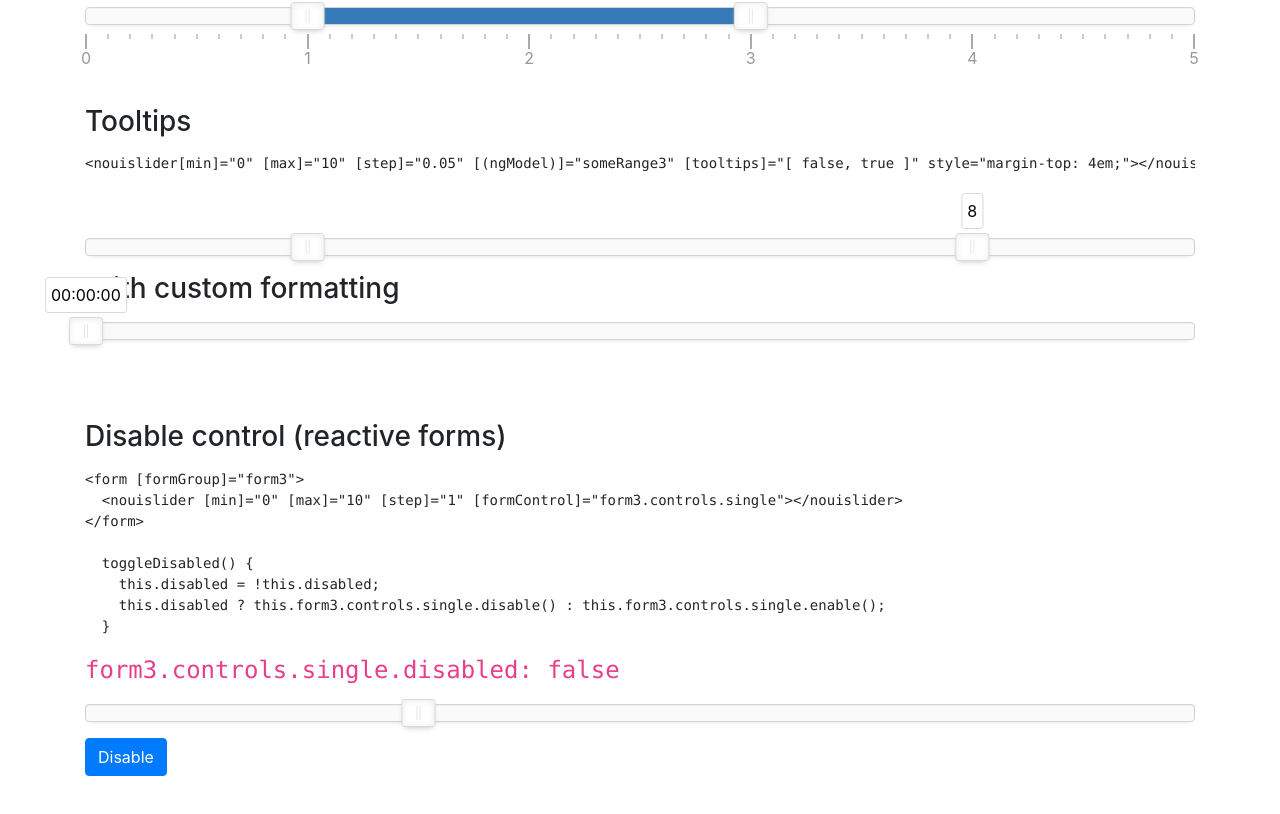
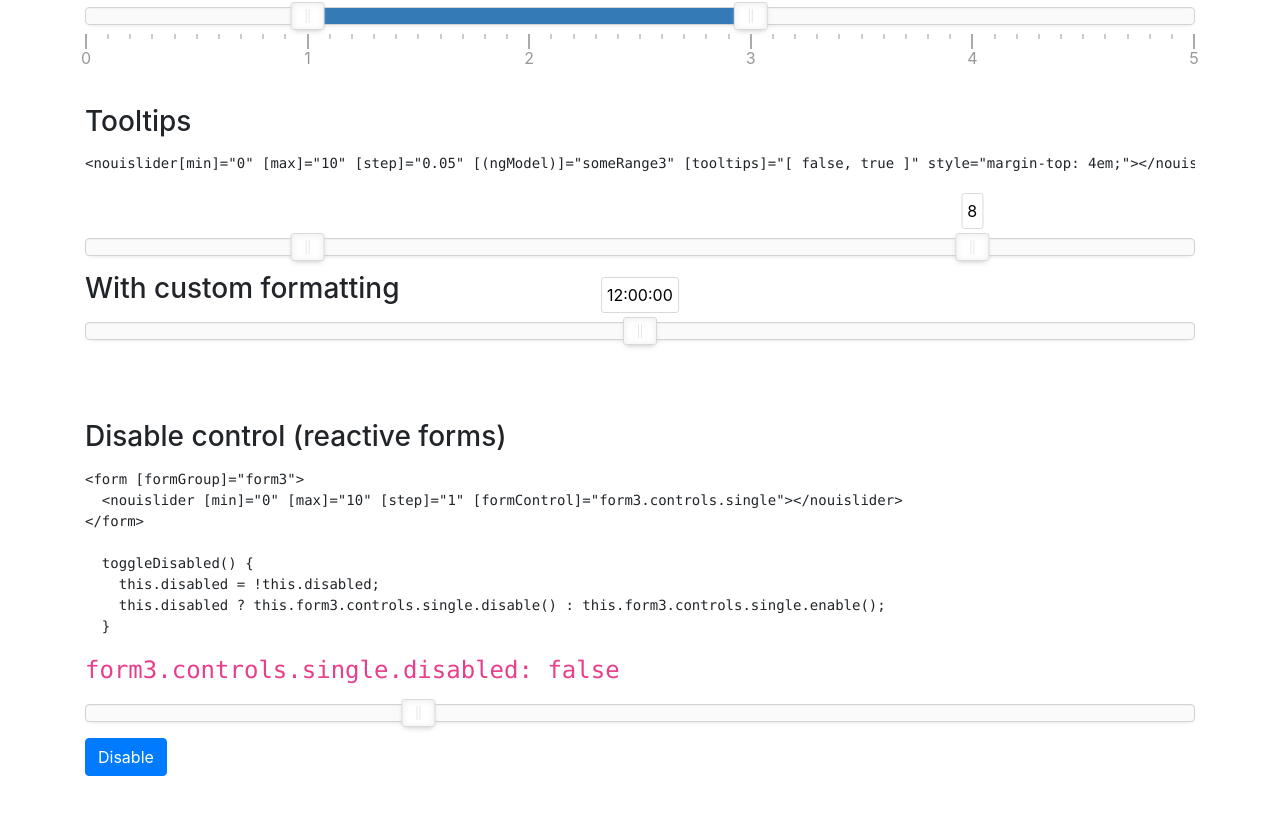
Before and after one commit to tb/ng2-nouislider, an Angular app: page / in a window 1280 px wide. Shown: the part 3471-4285 px from the top of the page. Built offline with nearby package versions, Linux system fonts and the light colour scheme.

Commit message:
docs: fix custom formatting value

```diff
--- a/projects/demo/src/app/app.component.ts
+++ b/projects/demo/src/app/app.component.ts
@@ -49,7 +49,7 @@ export class AppComponent implements OnInit {
   public someRange: number[] = [3, 7];
   public someRange2: number[] = [10, 15];
   public someRange3: number[] = [2, 8];
-  public someTime: number = 0;
+  public someTime: number = 86400 / 2;
   public someRange2config: any = {
     behaviour: 'drag',
     connect: true,
@@ -109,7 +109,6 @@ export class AppComponent implements OnInit {
   public form3 = this.formBuilder.group({ single: [3] });
 
   public someTimeConfig: any = {
-    start: 86400 / 2,
     range: {
       min: 0,
       max: 86399,
```
